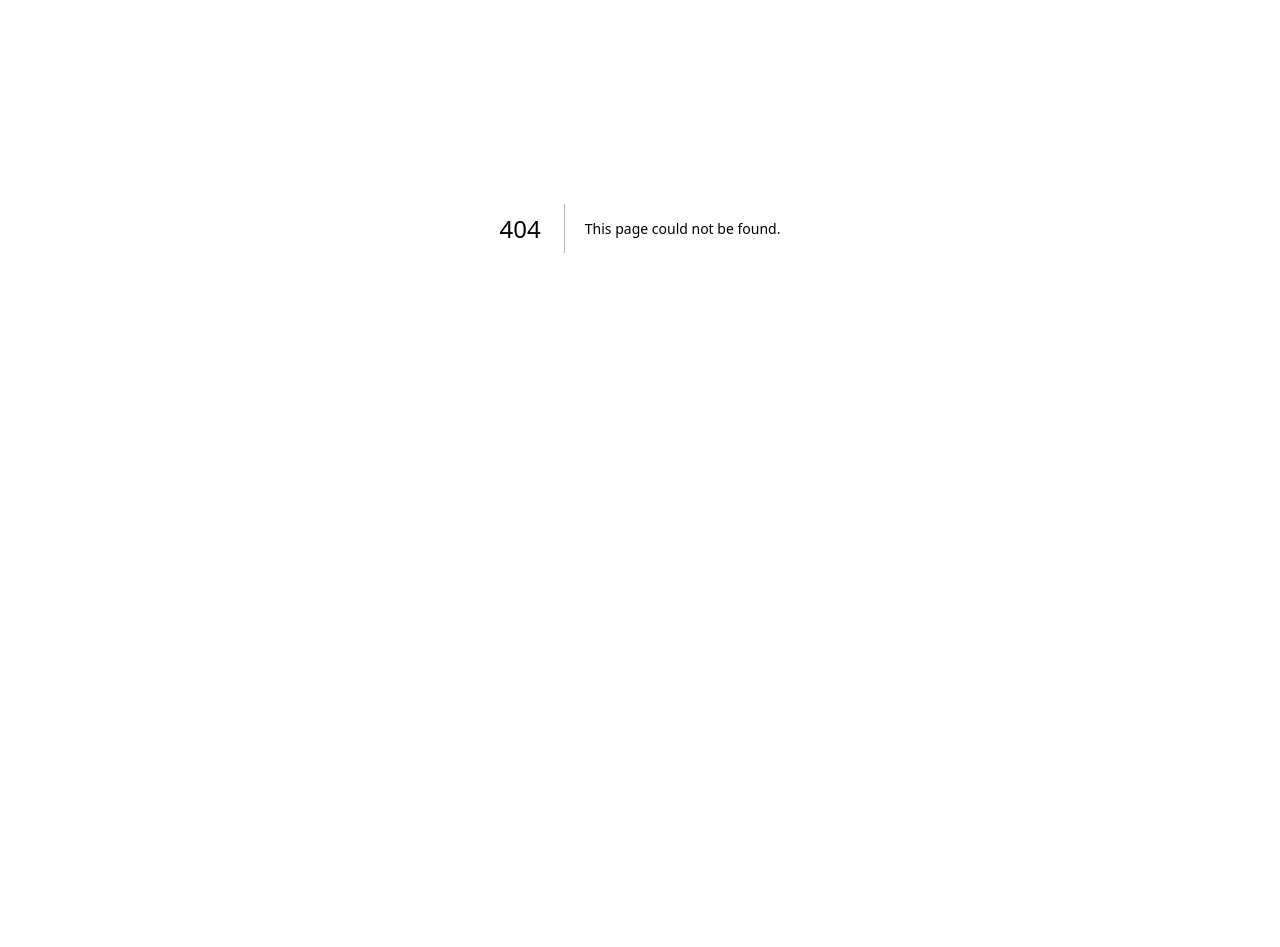
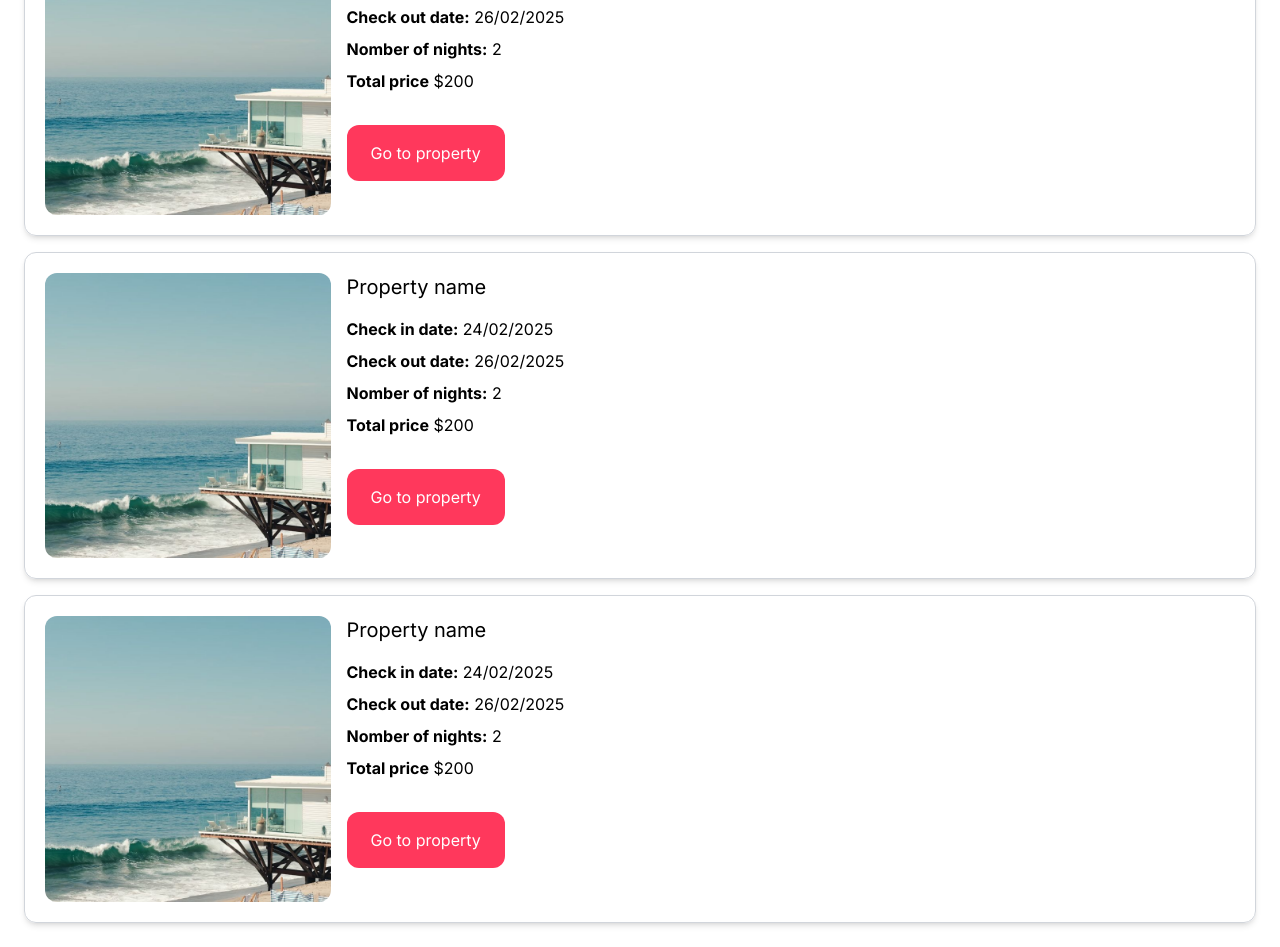
Before and after one commit to Lawitadelimon/djangobnb, a Next.js app: page /myreservations in a window 1280 px wide. Before the commit this address had no page. Shown: the part 300-1247 px from the top of the page. Before the commit the page ends 928 px from the top, so only its background shows below. Built offline with nearby package versions, Linux system fonts and the light colour scheme.

Commit message:
07 My reservations (static)

```diff
--- /dev/null
+++ b/app/myreservations/page.tsx
@@ -0,0 +1,95 @@
+import Image from "next/image";
+
+
+const MyReservationPage = () => {
+    return(
+        <main className="max-w-[1500px] mx-auto px-6 pb-6">
+                <h1 className="my-6 text-2xl">My reservations</h1>
+
+                <div className="space-y-4">
+                    <div className="p-5 grid grid-cols-1 md:grid-cols-4 gap-4 shadow-md border border-gray-300 rounded-xl">
+                        <div className="col-span-1">
+                            <div className="relative overflow-hidden aspect-square rounded-xl">
+                                <Image
+                                fill
+                                src="/beach_1.jpg"
+                                className="hover:scale-110 object-cover transition h-full w-full"
+                                alt="Beach house"
+                                />
+                            </div>
+                        </div>
+                        <div className="col-span-1 md:col-span-3">
+                            <h2 className="mb-4 text-xl">Property name</h2>
+
+                            <p className="mb-2"><strong>Check in date:</strong> 24/02/2025</p>
+                            <p className="mb-2"><strong>Check out date:</strong> 26/02/2025</p>
+
+                            <p className="mb-2"><strong>Nomber of nights:</strong> 2</p>
+                            <p className="mb-2"><strong>Total price</strong> $200</p>
+
+                            <div className="mt-6 inline-block cursor-pointer py-4 px-6 bg-airbnb text-white rounded-xl ">
+                                Go to property
+                            </div>
+                        </div>
+                    </div>
+
+                    <div className="p-5 grid grid-cols-4 gap-4 shadow-md border border-gray-300 rounded-xl">
+                        <div className="col-span-1">
+                            <div className="relative overflow-hidden aspect-square rounded-xl">
+                                <Image
+                                fill
+                                src="/beach_1.jpg"
+                                className="hover:scale-110 object-cover transition h-full w-full"
+                                alt="Beach house"
+                                />
+                            </div>
+                        </div>
+                        <div className="col-span-1 md:col-span-3">
+                            <h2 className="mb-4 text-xl">Property name</h2>
+
+                            <p className="mb-2"><strong>Check in date:</strong> 24/02/2025</p>
+                            <p className="mb-2"><strong>Check out date:</strong> 26/02/2025</p>
+
+                            <p className="mb-2"><strong>Nomber of nights:</strong> 2</p>
+                            <p className="mb-2"><strong>Total price</strong> $200</p>
+
+                            <div className="mt-6 inline-block cursor-pointer py-4 px-6 bg-airbnb text-white rounded-xl ">
+                                Go to property
+                            </div>
+                        </div>
+                    </div>
+
+                    <div className="p-5 grid grid-cols-1 md:grid-cols-4 gap-4 shadow-md border border-gray-300 rounded-xl">
+                        <div className="col-span-1">
+                            <div className="relative overflow-hidden aspect-square rounded-xl">
+                                <Image
+                                fill
+                                src="/beach_1.jpg"
+                                className="hover:scale-110 object-cover transition h-full w-full"
+                                alt="Beach house"
+                                />
+                            </div>
+                        </div>
+                        <div className="col-span-1 md:col-span-3">
+                            <h2 className="mb-4 text-xl">Property name</h2>
+
+                            <p className="mb-2"><strong>Check in date:</strong> 24/02/2025</p>
+                            <p className="mb-2"><strong>Check out date:</strong> 26/02/2025</p>
+
+                            <p className="mb-2"><strong>Nomber of nights:</strong> 2</p>
+                            <p className="mb-2"><strong>Total price</strong> $200</p>
+
+                            <div className="mt-6 inline-block cursor-pointer py-4 px-6 bg-airbnb text-white rounded-xl ">
+                                Go to property
+                            </div>
+                        </div>
+                    </div>
+
+                </div>
+
+
+        </main>
+    )
+}
+
+export default MyReservationPage;
```
